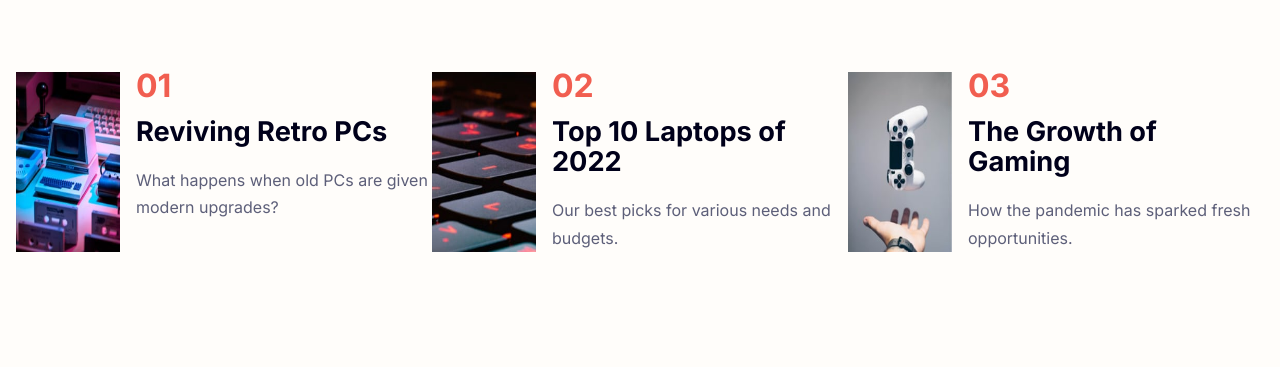
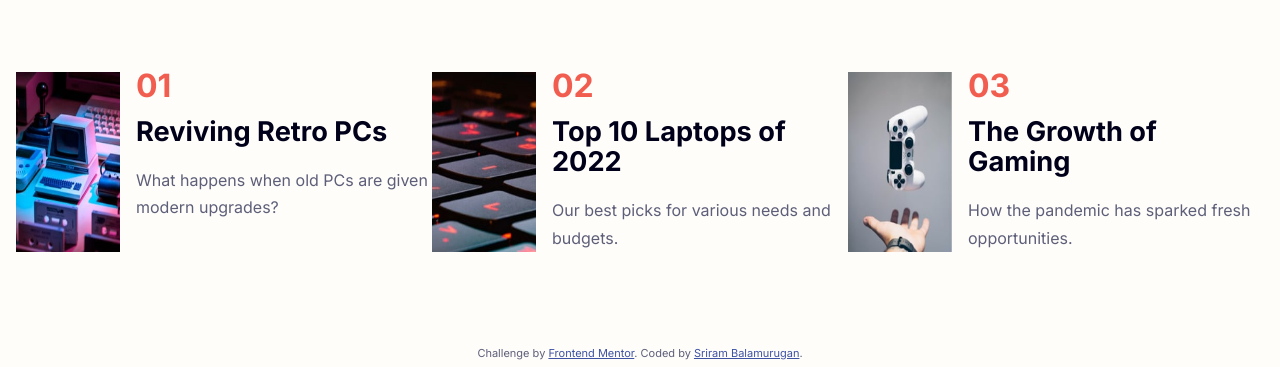
Before and after one commit to SriRamB-max/News-home-page, a plain HTML site: page index.html in a window 1280 px wide. Shown: the part 646-1013 px from the top of the page. Before the commit the page ends 986 px from the top, so only its background shows below. Drawn offline with Linux system fonts and the light colour scheme.

Commit message:
chane in attribution

```diff
--- a/index.html
+++ b/index.html
@@ -145,10 +145,10 @@
     </article>
   </main>
 
-  <!-- <div class="attribution">
+  <div class="attribution">
     Challenge by <a href="https://www.frontendmentor.io?ref=challenge" target="_blank">Frontend Mentor</a>.
-    Coded by <a href="#">Your Name Here</a>.
-  </div> -->
+    Coded by <a href="#">Sriram Balamurugan</a>.
+  </div>
 </body>
 <script src="./script.js"></script>
 
```
